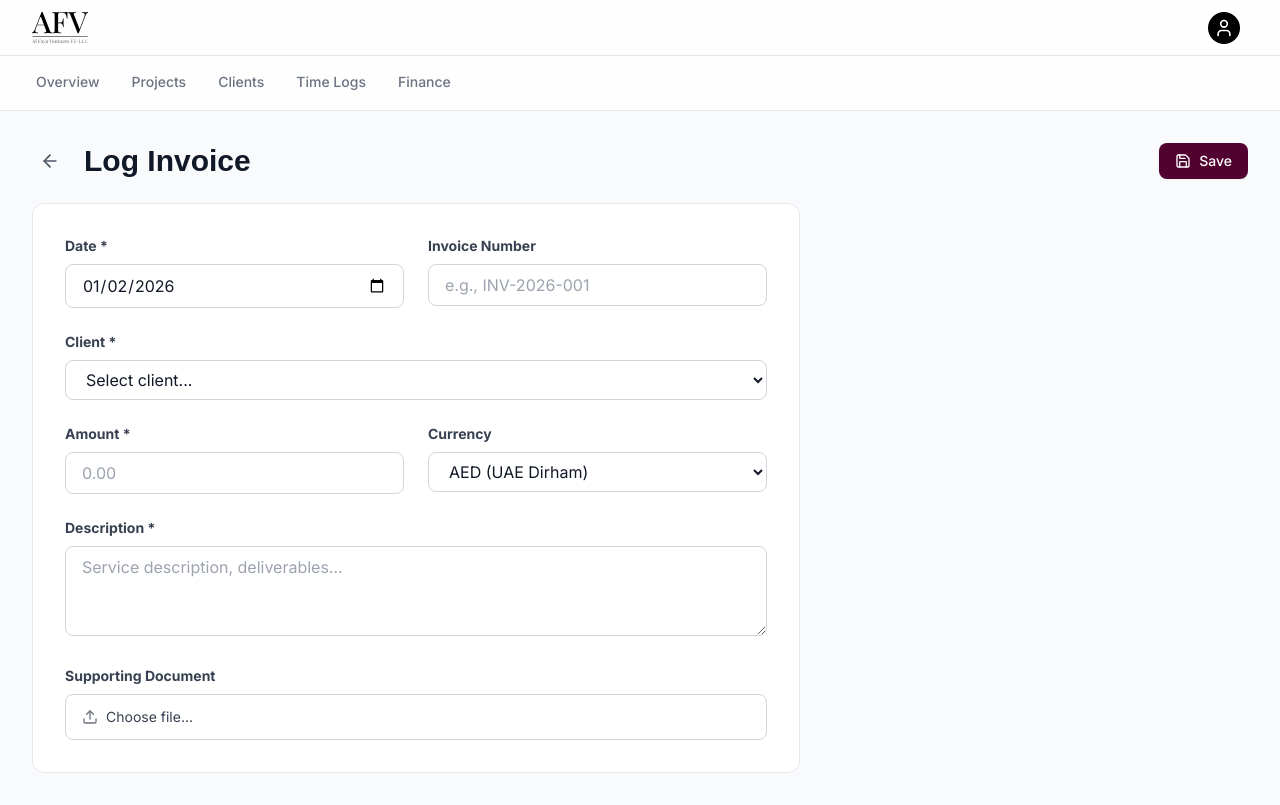
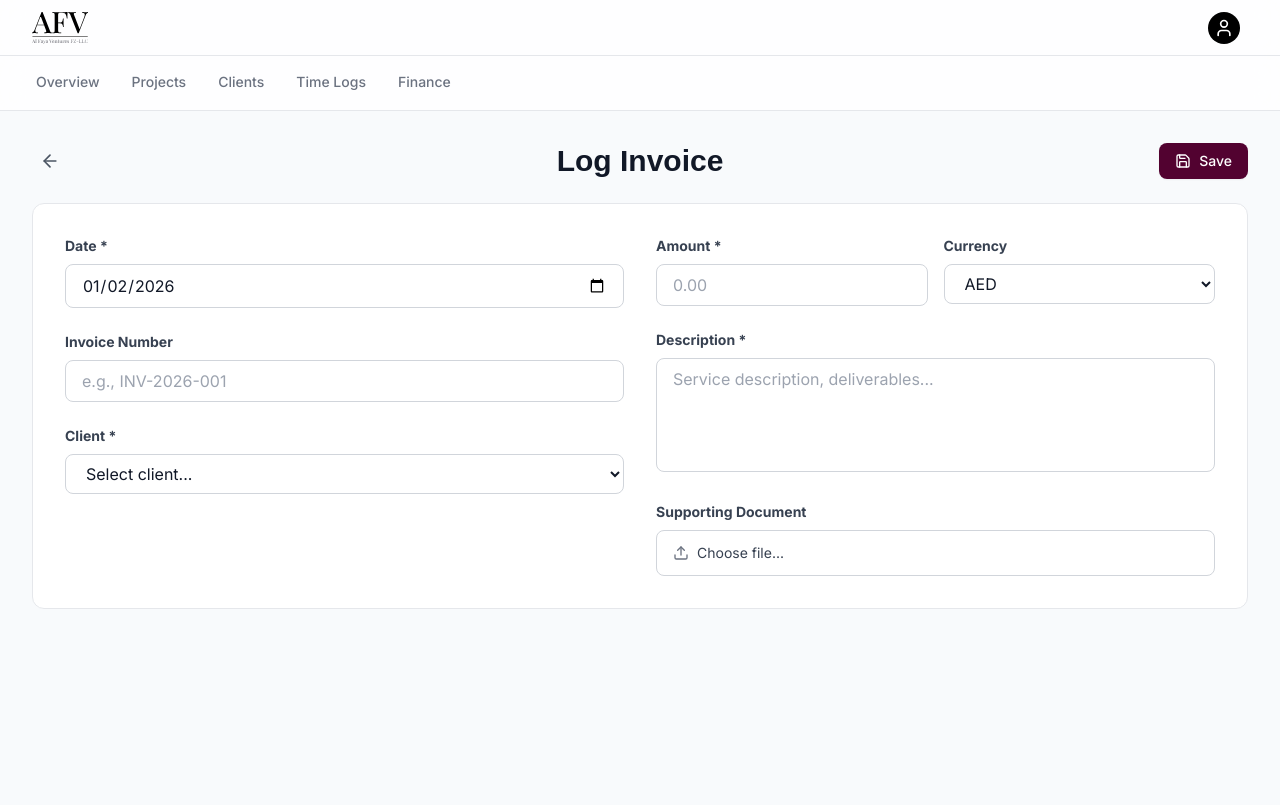
Before and after one commit to lustrecker-lang/alfayainternal, a Next.js app: page /dashboard/afconsult/finance/new in a window 1280 px wide. Built offline with nearby package versions, Linux system fonts and the light colour scheme; a web font is replaced by a local one.

Commit message:
Redesign forms: centered titles and smart two-column layouts

```diff
--- a/app/dashboard/afconsult/clients/new/page.tsx
+++ b/app/dashboard/afconsult/clients/new/page.tsx
@@ -16,25 +16,27 @@ export default function NewClientPage() {
 
     return (
         <div className="space-y-6">
-            {/* Header with Back and Save */}
-            <div className="flex justify-between items-center">
-                <div className="flex items-center gap-4">
+            {/* Header with Back, Centered Title, and Save */}
+            <div className="flex items-center justify-between">
                 <Link href="/dashboard/afconsult/clients">
                     <button className="p-2 hover:bg-gray-100 dark:hover:bg-zinc-800 rounded-lg transition-colors">
                         <ArrowLeft className="w-5 h-5 text-gray-600 dark:text-gray-400" />
                     </button>
                 </Link>
-                    <h1 className="text-3xl font-bold text-gray-900 dark:text-white">Add Client</h1>
-                </div>
+                <h1 className="text-3xl font-bold text-gray-900 dark:text-white absolute left-1/2 -translate-x-1/2">Add Client</h1>
                 <button type="submit" form="client-form" className="flex items-center gap-2 px-4 py-2 bg-afconsult text-white rounded-lg hover:opacity-90 transition-opacity shadow-sm text-sm font-medium">
                     <Save className="w-4 h-4" />
                     Save
                 </button>
             </div>
 
-            {/* Form */}
-            <div className="bg-white dark:bg-zinc-800 p-8 rounded-xl border border-gray-200 dark:border-gray-700 max-w-3xl">
-                <form id="client-form" className="space-y-6">
+            {/* Form - Full Width Two Column */}
+            <div className="bg-white dark:bg-zinc-800 p-8 rounded-xl border border-gray-200 dark:border-gray-700">
+                <form id="client-form" className="grid grid-cols-1 lg:grid-cols-2 gap-8">
+                    {/* Left Column - Company Info */}
+                    <div className="space-y-6">
+                        <h3 className="text-sm font-bold uppercase tracking-wider text-afconsult font-sans">Company Details</h3>
+
                         <div>
                             <label className="block text-sm font-bold text-gray-700 dark:text-gray-300 mb-2 font-sans">Company Name *</label>
                             <input
@@ -46,7 +48,6 @@ export default function NewClientPage() {
                             />
                         </div>
 
-                    <div className="grid grid-cols-1 md:grid-cols-2 gap-6">
                         <div>
                             <label className="block text-sm font-bold text-gray-700 dark:text-gray-300 mb-2 font-sans">Industry *</label>
                             <input
@@ -70,10 +71,10 @@ export default function NewClientPage() {
                         </div>
                     </div>
 
-                    <div className="border-t border-gray-200 dark:border-gray-700 pt-6">
-                        <h3 className="text-sm font-bold uppercase tracking-wider text-afconsult font-sans mb-4">Primary Contact</h3>
+                    {/* Right Column - Contact Info */}
+                    <div className="space-y-6">
+                        <h3 className="text-sm font-bold uppercase tracking-wider text-afconsult font-sans">Primary Contact</h3>
 
-                        <div className="space-y-4">
                         <div>
                             <label className="block text-sm font-bold text-gray-700 dark:text-gray-300 mb-2 font-sans">Full Name *</label>
                             <input
@@ -85,7 +86,6 @@ export default function NewClientPage() {
                             />
                         </div>
 
-                            <div className="grid grid-cols-1 md:grid-cols-2 gap-4">
                         <div>
                             <label className="block text-sm font-bold text-gray-700 dark:text-gray-300 mb-2 font-sans">Email *</label>
                             <input
@@ -108,8 +108,6 @@ export default function NewClientPage() {
                             />
                         </div>
                     </div>
-                        </div>
-                    </div>
                 </form>
             </div>
         </div>
--- a/app/dashboard/afconsult/finance/new/page.tsx
+++ b/app/dashboard/afconsult/finance/new/page.tsx
@@ -22,28 +22,27 @@ export default function NewTransactionPage() {
 
     return (
         <div className="space-y-6">
-            {/* Header with Back and Save */}
-            <div className="flex justify-between items-center">
-                <div className="flex items-center gap-4">
+            {/* Header with Back, Centered Title, and Save */}
+            <div className="flex items-center justify-between">
                 <Link href="/dashboard/afconsult/finance">
                     <button className="p-2 hover:bg-gray-100 dark:hover:bg-zinc-800 rounded-lg transition-colors">
                         <ArrowLeft className="w-5 h-5 text-gray-600 dark:text-gray-400" />
                     </button>
                 </Link>
-                    <h1 className="text-3xl font-bold text-gray-900 dark:text-white">
+                <h1 className="text-3xl font-bold text-gray-900 dark:text-white absolute left-1/2 -translate-x-1/2">
                     {type === 'invoice' ? 'Log Invoice' : 'Log Expense'}
                 </h1>
-                </div>
                 <button type="submit" form="transaction-form" className="flex items-center gap-2 px-4 py-2 bg-afconsult text-white rounded-lg hover:opacity-90 transition-opacity shadow-sm text-sm font-medium">
                     <Save className="w-4 h-4" />
                     Save
                 </button>
             </div>
 
-            {/* Form */}
-            <div className="bg-white dark:bg-zinc-800 p-8 rounded-xl border border-gray-200 dark:border-gray-700 max-w-3xl">
-                <form id="transaction-form" className="space-y-6">
-                    <div className="grid grid-cols-1 md:grid-cols-2 gap-6">
+            {/* Form - Full Width Two Column */}
+            <div className="bg-white dark:bg-zinc-800 p-8 rounded-xl border border-gray-200 dark:border-gray-700">
+                <form id="transaction-form" className="grid grid-cols-1 lg:grid-cols-2 gap-8">
+                    {/* Left Column */}
+                    <div className="space-y-6">
                         <div>
                             <label className="block text-sm font-bold text-gray-700 dark:text-gray-300 mb-2 font-sans">Date *</label>
                             <input
@@ -66,7 +65,6 @@ export default function NewTransactionPage() {
                                 placeholder={type === 'invoice' ? 'e.g., INV-2026-001' : 'e.g., EXP-2026-001'}
                             />
                         </div>
-                    </div>
 
                         <div>
                             <label className="block text-sm font-bold text-gray-700 dark:text-gray-300 mb-2 font-sans">Client *</label>
@@ -81,8 +79,11 @@ export default function NewTransactionPage() {
                                 <option value="green">Green Energy Ltd</option>
                             </select>
                         </div>
+                    </div>
 
-                    <div className="grid grid-cols-1 md:grid-cols-2 gap-6">
+                    {/* Right Column */}
+                    <div className="space-y-6">
+                        <div className="grid grid-cols-2 gap-4">
                             <div>
                                 <label className="block text-sm font-bold text-gray-700 dark:text-gray-300 mb-2 font-sans">Amount *</label>
                                 <input
@@ -103,9 +104,9 @@ export default function NewTransactionPage() {
                                     onChange={(e) => setFormData({ ...formData, currency: e.target.value })}
                                     className="w-full px-4 py-2 border border-gray-300 dark:border-gray-600 rounded-lg bg-white dark:bg-zinc-900 text-gray-900 dark:text-white focus:ring-2 focus:ring-afconsult outline-none"
                                 >
-                                <option value="AED">AED (UAE Dirham)</option>
-                                <option value="EUR">EUR (Euro)</option>
-                                <option value="USD">USD (US Dollar)</option>
+                                    <option value="AED">AED</option>
+                                    <option value="EUR">EUR</option>
+                                    <option value="USD">USD</option>
                                 </select>
                             </div>
                         </div>
@@ -115,8 +116,8 @@ export default function NewTransactionPage() {
                             <textarea
                                 value={formData.description}
                                 onChange={(e) => setFormData({ ...formData, description: e.target.value })}
-                            rows={3}
-                            className="w-full px-4 py-2 border border-gray-300 dark:border-gray-600 rounded-lg bg-white dark:bg-zinc-900 text-gray-900 dark:text-white focus:ring-2 focus:ring-afconsult outline-none"
+                                rows={4}
+                                className="w-full px-4 py-2 border border-gray-300 dark:border-gray-600 rounded-lg bg-white dark:bg-zinc-900 text-gray-900 dark:text-white focus:ring-2 focus:ring-afconsult outline-none resize-none"
                                 placeholder={type === 'invoice' ? 'Service description, deliverables...' : 'Expense details...'}
                             />
                         </div>
@@ -125,12 +126,23 @@ export default function NewTransactionPage() {
                             <label className="block text-sm font-bold text-gray-700 dark:text-gray-300 mb-2 font-sans">
                                 Supporting Document
                             </label>
-                        <div className="flex items-center gap-2">
-                            <label className="flex-1 flex items-center gap-2 px-4 py-3 border border-gray-300 dark:border-gray-600 rounded-lg cursor-pointer hover:bg-gray-50 dark:hover:bg-zinc-700 transition-colors">
+                            <label className="flex items-center gap-2 px-4 py-3 border border-gray-300 dark:border-gray-600 rounded-lg cursor-pointer hover:bg-gray-50 dark:hover:bg-zinc-700 transition-colors">
                                 <Upload className="w-4 h-4 text-gray-500 dark:text-gray-400" />
-                                <span className="text-sm text-gray-700 dark:text-gray-300">
+                                <span className="text-sm text-gray-700 dark:text-gray-300 flex-1">
                                     {proofFile ? proofFile.name : 'Choose file...'}
                                 </span>
+                                {proofFile && (
+                                    <button
+                                        type="button"
+                                        onClick={(e) => {
+                                            e.preventDefault();
+                                            setProofFile(null);
+                                        }}
+                                        className="text-xs text-red-600 dark:text-red-400 hover:underline"
+                                    >
+                                        Remove
+                                    </button>
+                                )}
                                 <input
                                     type="file"
                                     onChange={(e) => setProofFile(e.target.files?.[0] || null)}
@@ -138,15 +150,6 @@ export default function NewTransactionPage() {
                                     className="hidden"
                                 />
                             </label>
-                            {proofFile && (
-                                <button
-                                    type="button"
-                                    onClick={() => setProofFile(null)}
-                                    className="px-3 py-2 text-sm text-red-600 dark:text-red-400 hover:bg-red-50 dark:hover:bg-red-900/20 rounded-lg transition-colors"
-                                >
-                                    Remove
-                                </button>
-                            )}
                         </div>
                     </div>
                 </form>
--- a/app/dashboard/afconsult/projects/new/page.tsx
+++ b/app/dashboard/afconsult/projects/new/page.tsx
@@ -15,25 +15,25 @@ export default function NewProjectPage() {
 
     return (
         <div className="space-y-6">
-            {/* Header with Back and Save */}
-            <div className="flex justify-between items-center">
-                <div className="flex items-center gap-4">
+            {/* Header with Back, Centered Title, and Save */}
+            <div className="flex items-center justify-between">
                 <Link href="/dashboard/afconsult/projects">
                     <button className="p-2 hover:bg-gray-100 dark:hover:bg-zinc-800 rounded-lg transition-colors">
                         <ArrowLeft className="w-5 h-5 text-gray-600 dark:text-gray-400" />
                     </button>
                 </Link>
-                    <h1 className="text-3xl font-bold text-gray-900 dark:text-white">New Project</h1>
-                </div>
+                <h1 className="text-3xl font-bold text-gray-900 dark:text-white absolute left-1/2 -translate-x-1/2">New Project</h1>
                 <button type="submit" form="project-form" className="flex items-center gap-2 px-4 py-2 bg-afconsult text-white rounded-lg hover:opacity-90 transition-opacity shadow-sm text-sm font-medium">
                     <Save className="w-4 h-4" />
                     Save
                 </button>
             </div>
 
-            {/* Form */}
-            <div className="bg-white dark:bg-zinc-800 p-8 rounded-xl border border-gray-200 dark:border-gray-700 max-w-3xl">
-                <form id="project-form" className="space-y-6">
+            {/* Form - Full Width Two Column */}
+            <div className="bg-white dark:bg-zinc-800 p-8 rounded-xl border border-gray-200 dark:border-gray-700">
+                <form id="project-form" className="grid grid-cols-1 lg:grid-cols-2 gap-8">
+                    {/* Left Column */}
+                    <div className="space-y-6">
                         <div>
                             <label className="block text-sm font-bold text-gray-700 dark:text-gray-300 mb-2 font-sans">Project Name *</label>
                             <input
@@ -72,7 +72,10 @@ export default function NewProjectPage() {
                                 <option value="c">Consultant C</option>
                             </select>
                         </div>
+                    </div>
 
+                    {/* Right Column */}
+                    <div className="space-y-6">
                         <div>
                             <label className="block text-sm font-bold text-gray-700 dark:text-gray-300 mb-2 font-sans">Status</label>
                             <select
@@ -92,10 +95,11 @@ export default function NewProjectPage() {
                             <textarea
                                 value={formData.description}
                                 onChange={(e) => setFormData({ ...formData, description: e.target.value })}
-                            rows={4}
-                            className="w-full px-4 py-2 border border-gray-300 dark:border-gray-600 rounded-lg bg-white dark:bg-zinc-900 text-gray-900 dark:text-white focus:ring-2 focus:ring-afconsult outline-none"
+                                rows={9}
+                                className="w-full px-4 py-2 border border-gray-300 dark:border-gray-600 rounded-lg bg-white dark:bg-zinc-900 text-gray-900 dark:text-white focus:ring-2 focus:ring-afconsult outline-none resize-none"
                                 placeholder="Project scope, objectives, deliverables..."
                             />
+                        </div>
                     </div>
                 </form>
             </div>
--- a/app/dashboard/afconsult/time-logs/new/page.tsx
+++ b/app/dashboard/afconsult/time-logs/new/page.tsx
@@ -15,26 +15,25 @@ export default function NewTimeLogPage() {
 
     return (
         <div className="space-y-6">
-            {/* Header with Back and Save */}
-            <div className="flex justify-between items-center">
-                <div className="flex items-center gap-4">
+            {/* Header with Back, Centered Title, and Save */}
+            <div className="flex items-center justify-between">
                 <Link href="/dashboard/afconsult/time-logs">
                     <button className="p-2 hover:bg-gray-100 dark:hover:bg-zinc-800 rounded-lg transition-colors">
                         <ArrowLeft className="w-5 h-5 text-gray-600 dark:text-gray-400" />
                     </button>
                 </Link>
-                    <h1 className="text-3xl font-bold text-gray-900 dark:text-white">Log Hours</h1>
-                </div>
+                <h1 className="text-3xl font-bold text-gray-900 dark:text-white absolute left-1/2 -translate-x-1/2">Log Hours</h1>
                 <button type="submit" form="timelog-form" className="flex items-center gap-2 px-4 py-2 bg-afconsult text-white rounded-lg hover:opacity-90 transition-opacity shadow-sm text-sm font-medium">
                     <Save className="w-4 h-4" />
                     Save
                 </button>
             </div>
 
-            {/* Form */}
-            <div className="bg-white dark:bg-zinc-800 p-8 rounded-xl border border-gray-200 dark:border-gray-700 max-w-3xl">
-                <form id="timelog-form" className="space-y-6">
-                    <div className="grid grid-cols-1 md:grid-cols-2 gap-6">
+            {/* Form - Full Width Two Column */}
+            <div className="bg-white dark:bg-zinc-800 p-8 rounded-xl border border-gray-200 dark:border-gray-700">
+                <form id="timelog-form" className="grid grid-cols-1 lg:grid-cols-2 gap-8">
+                    {/* Left Column */}
+                    <div className="space-y-6">
                         <div>
                             <label className="block text-sm font-bold text-gray-700 dark:text-gray-300 mb-2 font-sans">Date *</label>
                             <input
@@ -57,7 +56,6 @@ export default function NewTimeLogPage() {
                                 placeholder="e.g., 4.5"
                             />
                         </div>
-                    </div>
 
                         <div>
                             <label className="block text-sm font-bold text-gray-700 dark:text-gray-300 mb-2 font-sans">Consultant *</label>
@@ -72,7 +70,10 @@ export default function NewTimeLogPage() {
                                 <option value="c">Consultant C</option>
                             </select>
                         </div>
+                    </div>
 
+                    {/* Right Column */}
+                    <div className="space-y-6">
                         <div>
                             <label className="block text-sm font-bold text-gray-700 dark:text-gray-300 mb-2 font-sans">Client *</label>
                             <select
@@ -92,10 +93,11 @@ export default function NewTimeLogPage() {
                             <textarea
                                 value={formData.description}
                                 onChange={(e) => setFormData({ ...formData, description: e.target.value })}
-                            rows={4}
-                            className="w-full px-4 py-2 border border-gray-300 dark:border-gray-600 rounded-lg bg-white dark:bg-zinc-900 text-gray-900 dark:text-white focus:ring-2 focus:ring-afconsult outline-none"
+                                rows={8}
+                                className="w-full px-4 py-2 border border-gray-300 dark:border-gray-600 rounded-lg bg-white dark:bg-zinc-900 text-gray-900 dark:text-white focus:ring-2 focus:ring-afconsult outline-none resize-none"
                                 placeholder="What work was performed during this time?"
                             />
+                        </div>
                     </div>
                 </form>
             </div>
```
Lines whose indentation alone changed are shown as unchanged.
